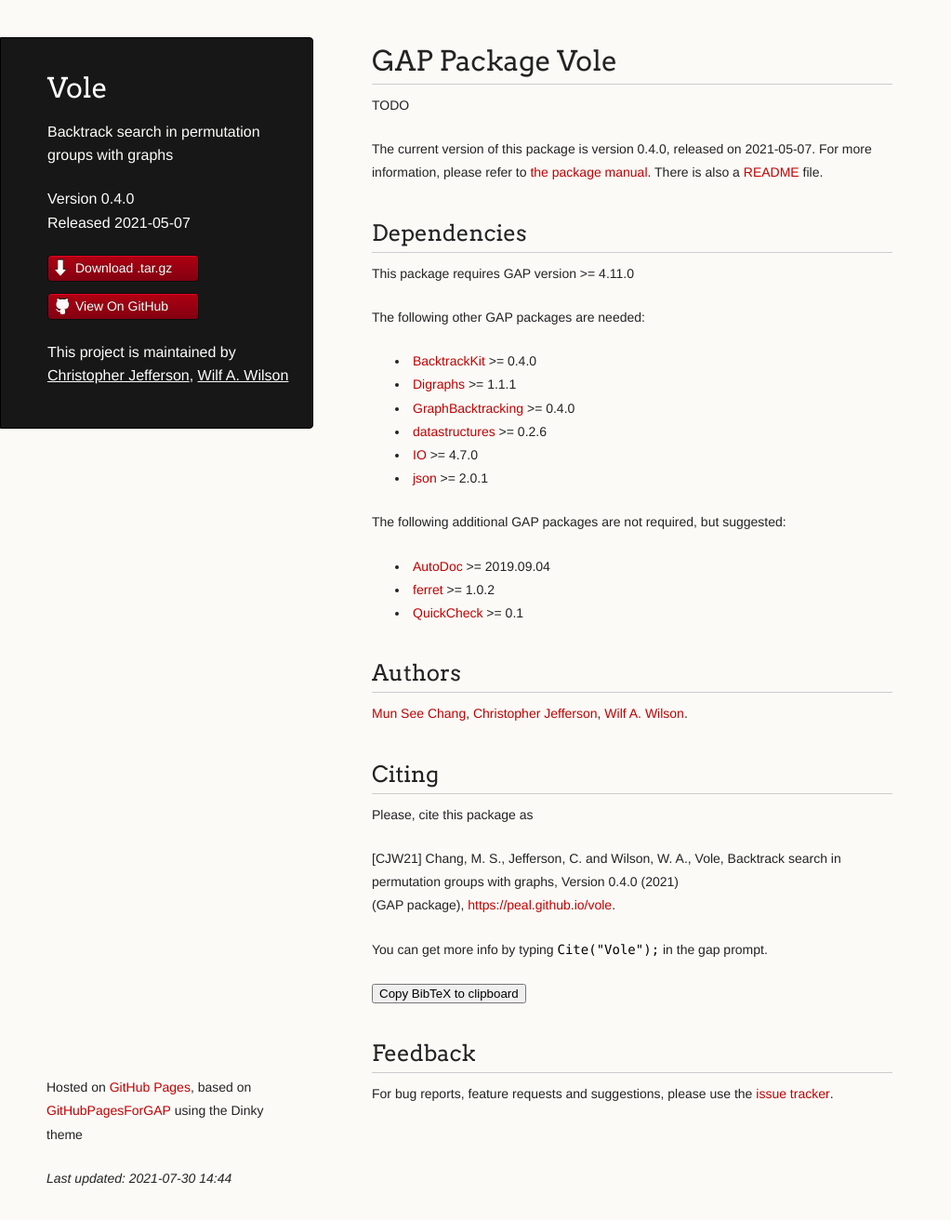
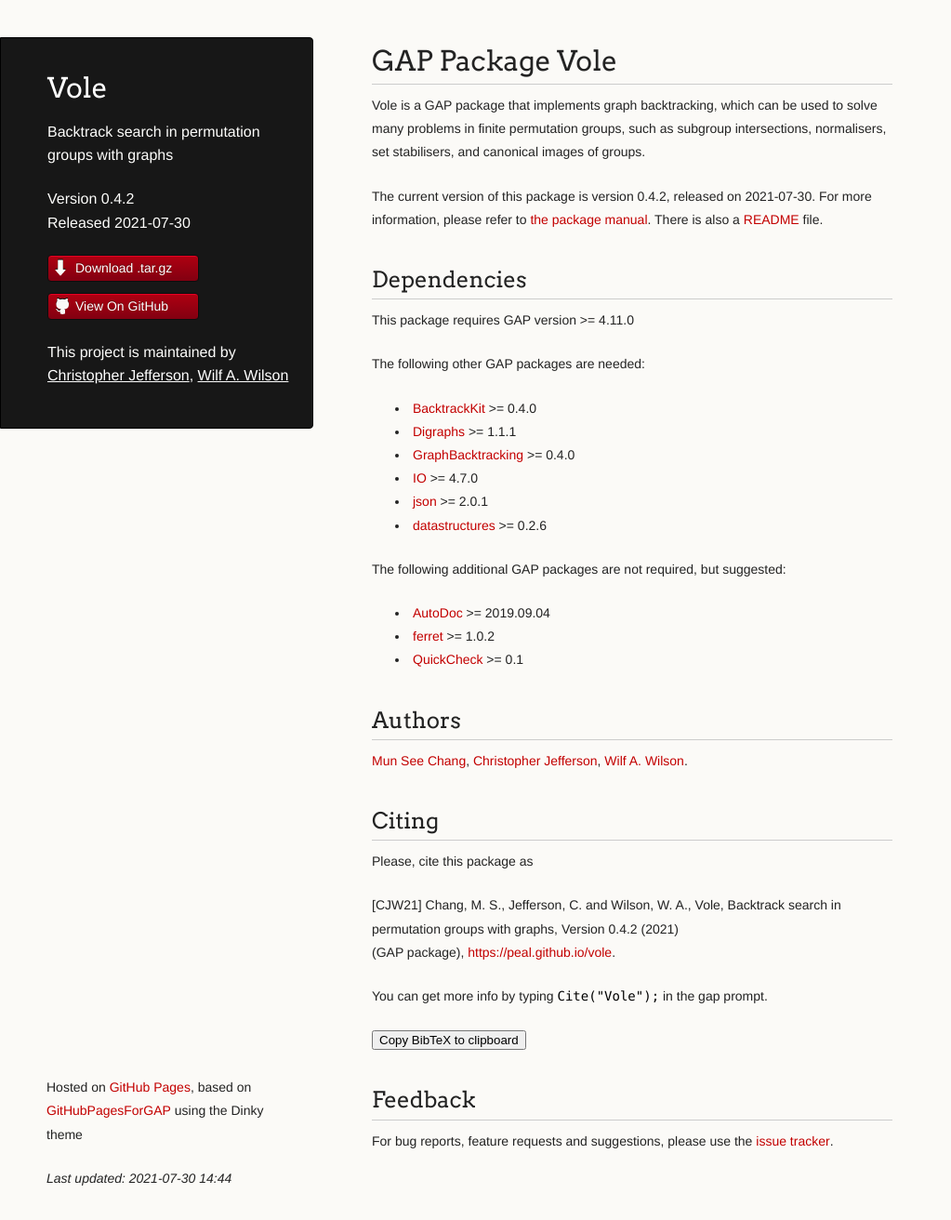
Before and after one commit to peal/vole, a Jekyll site: the page built from index.md, in a window 1280 px wide and 1312 px high. Shown: the whole window at 93% size, without its empty margins (0-1023 px from the left). Built offline with Jekyll 4.4.1, drawn with Linux system fonts in a browser that asks for light colours; comment, search, counter and statistics services are not loaded; our own code applies the rules of GitHub Pages for plain Markdown files.

Commit message:
Update with new PackageInfo.g file

```diff
--- a/_data/package.yml
+++ b/_data/package.yml
@@ -1,7 +1,7 @@
 name: Vole
-version: "0.4.0"
+version: "0.4.2"
 license: "MPL-2.0"
-date: 2021-05-07
+date: 2021-07-30
 description: |
     Backtrack search in permutation groups with graphs
 
@@ -31,15 +31,15 @@
     - name: "GraphBacktracking"
       version: ">= 0.4.0"
       url: "https://peal.github.io/GraphBacktracking/"
-    - name: "datastructures"
-      version: ">= 0.2.6"
-      url: "https://gap-packages.github.io/datastructures"
     - name: "IO"
       version: ">= 4.7.0"
       url: "https://gap-packages.github.io/io"
     - name: "json"
       version: ">= 2.0.1"
       url: "https://gap-packages.github.io/json/"
+    - name: "datastructures"
+      version: ">= 0.2.6"
+      url: "https://gap-packages.github.io/datastructures"
 
 suggested-pkgs:
     - name: "AutoDoc"
@@ -58,10 +58,10 @@
 
 downloads:
     - name: .tar.gz
-      url: https://github.com/peal/vole/releases/download/v0.4.0/Vole-0.4.0.tar.gz
+      url: https://github.com/peal/vole/releases/download/v0.4.2/Vole-0.4.2.tar.gz
 
 abstract: |
-    TODO
+    <B>Vole</B> is a <B>GAP</B> package that implements graph backtracking, which can be used to solve many problems in finite permutation groups, such as subgroup intersections, normalisers, set stabilisers, and canonical images of groups.
 
 status: dev
 doc-html: doc/chap0_mj.html
@@ -72,7 +72,7 @@
     <p class='BibEntry'>
     [<span class='BibKey'>CJW21</span>]   <b class='BibAuthor'>Chang, M. S., Jefferson, C. and Wilson, W. A.</b>,
      <i class='BibTitle'>Vole, Backtrack search in permutation groups with graphs,
-             Version 0.4.0</i>
+             Version 0.4.2</i>
      (<span class='BibYear'>2021</span>)<br />
     (<span class='BibNote'>GAP package</span>),
     <span class='BibHowpublished'><a href="https://peal.github.io/vole">https://peal.github.io/vole</a></span>.
@@ -80,11 +80,11 @@
 
 
 bibtex: |
-    @misc{ Vole0.4.0,
+    @misc{ Vole0.4.2,
       author =           {Chang, M. S. and Jefferson, C. and Wilson, W. A.},
       title =            {{Vole},  Backtrack  search  in permutation groups with
-                          graphs, {V}ersion 0.4.0},
-      month =            {May},
+                          graphs, {V}ersion 0.4.2},
+      month =            {Jul},
       year =             {2021},
       note =             {GAP package},
       howpublished =     {\href                    {https://peal.github.io/vole}
```
Also changed, not shown: 1 other file.
